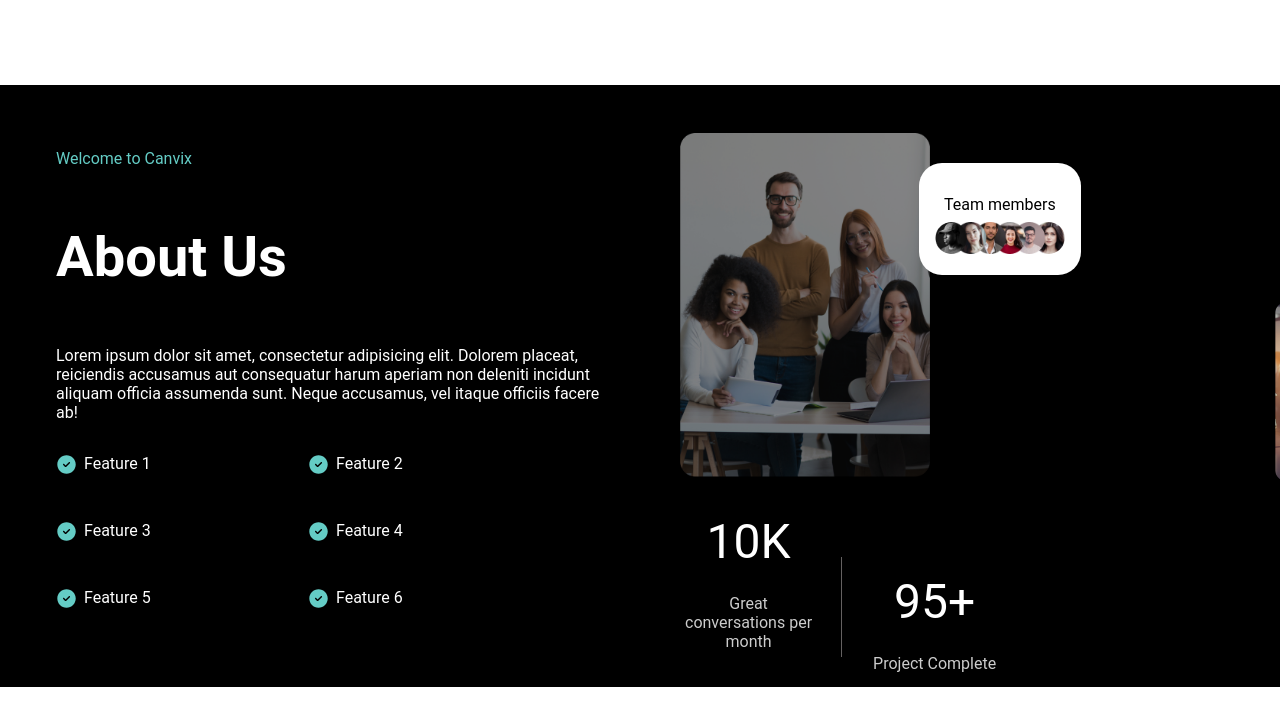
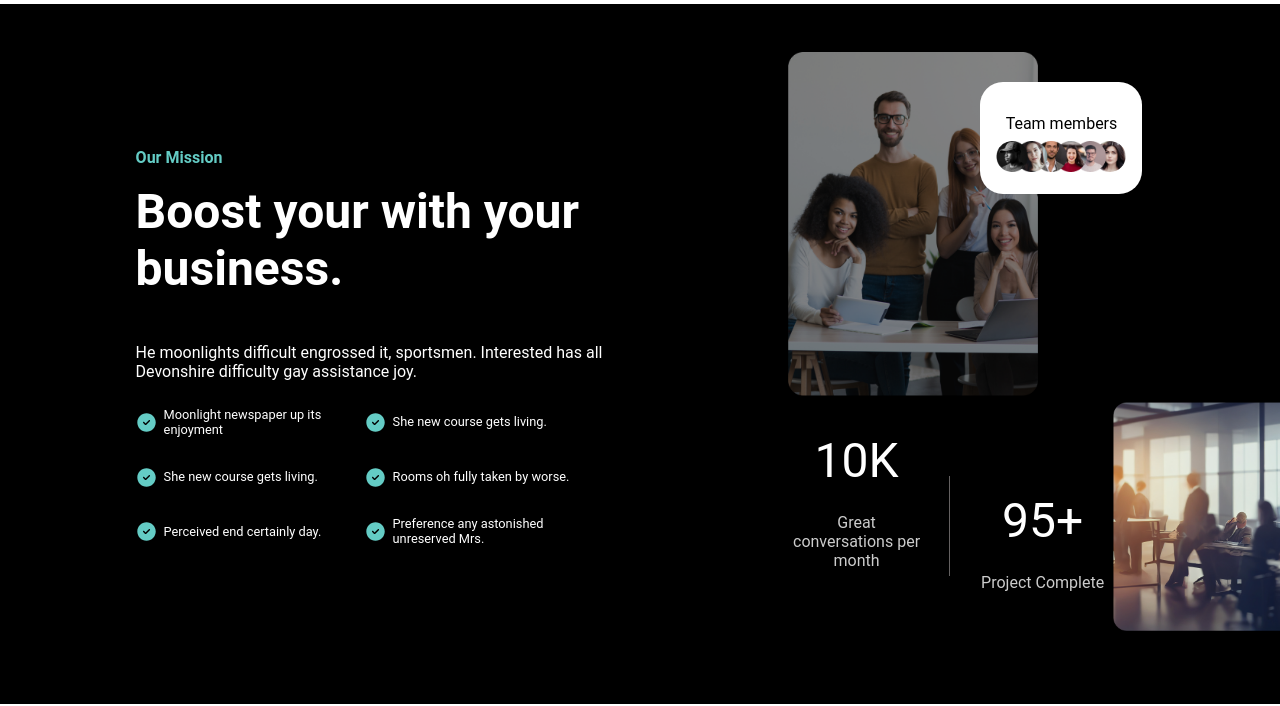
Before and after one commit to Khadijah-11/agency-website, a plain HTML site: page about-us.html in a window 1280 px wide. Shown: the part 994-1700 px from the top of the page. Drawn offline with Linux system fonts and the light colour scheme.

Commit message:
About us page completed

```diff
--- a/about-us.html
+++ b/about-us.html
@@ -84,35 +84,39 @@
             <section class="about-section">
                 <section class="about-section-wrapper">
                     <div class="left-about-content">
-                        <p class="small-colored-heading">Welcome to Canvix</p>
-                        <h1 class="big-heading">About Us</h1>
-                        <p class="small-paragraph">Lorem ipsum dolor sit amet, consectetur adipisicing elit. Dolorem placeat, reiciendis accusamus aut consequatur harum aperiam non deleniti incidunt aliquam officia assumenda sunt. Neque accusamus, vel itaque officiis facere ab!</p>
+                        <div class="squeezed-content">
+                        <p class="small-colored-heading">Our Mission</p>
+                        <h2 class="big-heading">Boost your with your business.</h2>
+                        <p class="small-paragraph">He moonlights difficult engrossed it, sportsmen. Interested has all Devonshire difficulty gay assistance joy.</p>
                         <div class="features-list">
                             <div class="feature-item">
                                 <img src="images/icons/checked.svg" class="feature-icon">
-                                <p class="feature-text">Feature 1</p>
+                                <p class="feature-text">Moonlight newspaper up its
+                                    enjoyment</p>
                             </div>
                             <div class="feature-item">
                                 <img src="images/icons/checked.svg" class="feature-icon">
-                                <p class="feature-text">Feature 2</p>
+                                <p class="feature-text">She new course gets living.</p>
                             </div>
                             <div class="feature-item">
                                 <img src="images/icons/checked.svg" class="feature-icon">
-                                <p class="feature-text">Feature 3</p>
+                                <p class="feature-text">She new course gets living.</p>
                             </div>
                             <div class="feature-item">
                                 <img src="images/icons/checked.svg" class="feature-icon">
-                                <p class="feature-text">Feature 4</p>
+                                <p class="feature-text">Rooms oh fully taken by worse.</p>
                             </div>
                             <div class="feature-item">
                                 <img src="images/icons/checked.svg" class="feature-icon">
-                                <p class="feature-text">Feature 5</p>
+                                <p class="feature-text">Perceived end certainly day.</p>
                             </div>
                             <div class="feature-item">
                                 <img src="images/icons/checked.svg" class="feature-icon">
-                                <p class="feature-text">Feature 6</p>
+                                <p class="feature-text">Preference any astonished
+                                    unreserved Mrs.</p>
                             </div>
                         </div>
+                    </div>
                     </div>
                     <div class="right-about-content">
                         <div class="image-wrapper">
--- a/css/about.css
+++ b/css/about.css
@@ -214,6 +214,7 @@ nav ul li a {
     background-color: #000000;
     padding: 2em 0;
     box-sizing: border-box;
+    height: 700px;
 }
 
 .about-section-wrapper {
@@ -228,33 +229,43 @@ nav ul li a {
 }
 
 .left-about-content {
-    flex: 1; /* Allow the left container to take available space */
-    max-width: 40%; /* Max width set to 40% */
-    padding: 1em;
+    flex: 1;
+    max-width: 50%;
+    padding: 2em;
 }
 
 .right-about-content {
-    flex: 1; /* Allow the right container to take available space */
-    max-width: 60%; /* Max width set to 60% */
+    flex: 1;
+    max-width: 50%;
     position: relative;
     padding: 1em;
     box-sizing: border-box;
 }
+.squeezed-content {
+    max-width: 80%;
+    margin: 0 auto;
+
+}
 
 .small-colored-heading {
     color: #64CCC5;
+    font-weight: bold;
     font-size: 1em;
-    margin-bottom: 0.5em;
+    margin-bottom: 0em;
+    margin-top: 80px;
+
 }
 
 .big-heading {
     font-size: 3em;
-    margin-bottom: 1em;
     color: #ffffff;
+    max-width: 600px;
+    height: 120px;
+    margin-top: 0em;
 }
 
 .small-paragraph {
-    margin-bottom: 1em;
+
     color: #ffffff;
 }
 
@@ -267,7 +278,8 @@ nav ul li a {
     display: flex;
     align-items: center;
     width: 45%;
-    margin-bottom: 1em;
+    height: 50px;
+    margin-bottom: 0.3em;
 }
 
 .feature-icon {
@@ -277,7 +289,7 @@ nav ul li a {
 }
 
 .feature-text {
-    font-size: 1em;
+    font-size: 0.8em;
     color: #ffffff;
 }
 
@@ -296,11 +308,11 @@ nav ul li a {
 }
 
 .about-us-section-image.second-image {
-    width: 20%;
+    width: 30%;
     position: absolute;
-    bottom: 0;
-    right: 0;
-    max-width: 300px;
+    right: 120px;
+    top: 350px;
+
 
 }
 .statistic-numbers {
@@ -308,23 +320,23 @@ nav ul li a {
     align-items: flex-start;
     justify-content: flex-start;
     position: absolute;
-    top: 400px; /* Adjust as needed to be below the first image */
+    top: 400px;
     left: 0;
-    margin-top: 0em; /* Adjust margin to reduce the gap */
+    margin-top: 0em;
 }
 
 .statistic-box {
     text-align: center;
     width: 35%;
-    margin: 0; /* Ensure no additional margin */
+    margin: 0;
 }
 
 .statistic-box:first-child {
-    margin-top: -20px; /* Adjust to position the first box higher */
+    margin-top: -20px;
 }
 
 .statistic-box:last-child {
-    margin-top: 40px; /* Adjust to position the second box lower */
+    margin-top: 40px;
 }
 
 .statistic-number {
```
